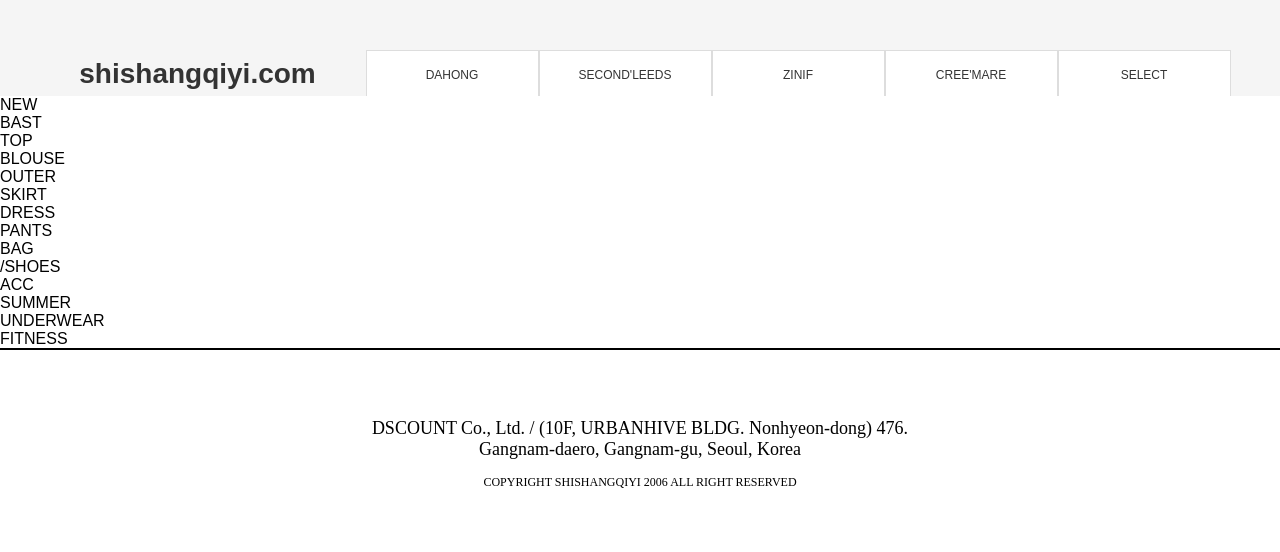
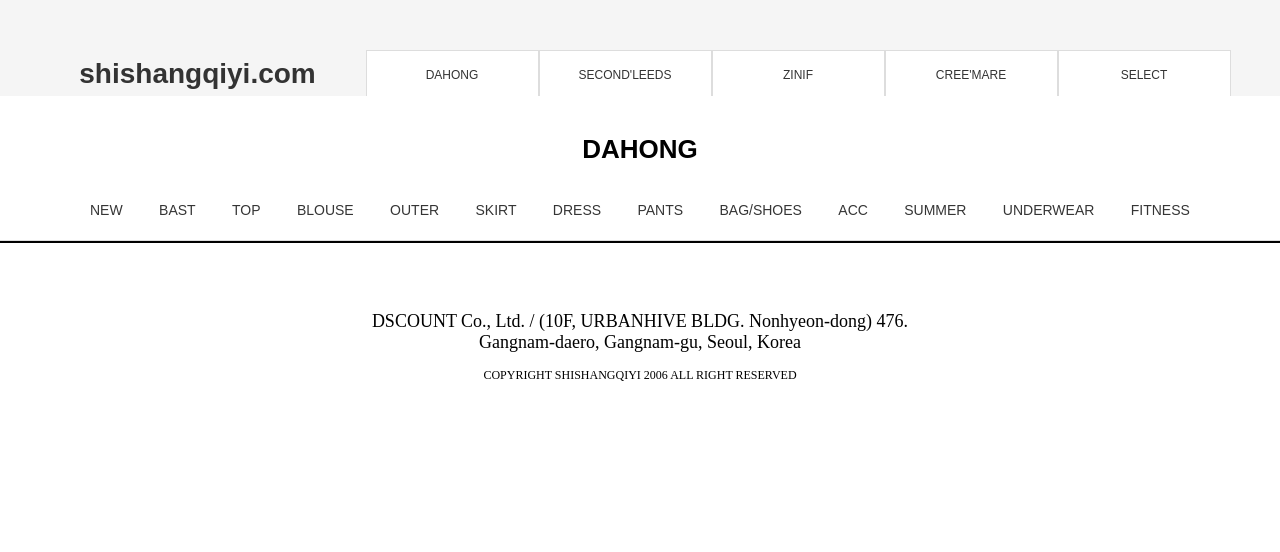
Before and after one commit to MaiSuiSui/shishangqiyi, a website: page html/productList.html in a window 1280 px wide. Shown: the top 552 px of the page. Drawn offline with nearby package versions, Linux system fonts and the light colour scheme; files that its build step writes are made by us from their sources; files whose address does not match are found by name.

Commit message:
add productlist nav

```diff
--- a/html/productList.html
+++ b/html/productList.html
@@ -22,6 +22,10 @@
 	</div>
 <!---------------------导航栏----------------------->
 	<div id="nav-wrap">
+		<div id="nav">
+			<h2>
+				DAHONG
+			</h2>
 			<ul id="nav">
 				<li>NEW</li>
 				<li>BAST</li>
@@ -31,13 +35,13 @@
 				<li>SKIRT</li>
 				<li>DRESS</li>
 				<li>PANTS</li>
-			<li>BAG</li>
-			<li>/SHOES</li>
+				<li>BAG/SHOES</li>
 				<li>ACC</li>
 				<li>SUMMER</li>
 				<li>UNDERWEAR</li>
 				<li>FITNESS</li>
 			</ul>
+		</div>
 	</div>
 <!------------------------尾部------------------------------------>
 	<div id="footer-wrap">
--- a/scss/base.scss
+++ b/scss/base.scss
@@ -7,7 +7,11 @@
 body{ font-family: 'Exo 2', sans-serif;height:19517px;}
 input,a{outline:none;}
 
-#header,#footer{margin:0 auto;}
+#header,#footer,#nav{margin:0 auto;width:1200px;}
+#footer-wrap,#nav-wrap{
+    width:100%;
+    background: white;
+}
 //----------------------------------首页头部----------------------------------------
 #header-wrap{
     width:100%;
@@ -51,7 +55,6 @@
 
 //-------------------------------------------首页footer------------------------------------
 #footer-wrap{
-    width:100%;
     overflow: hidden;
     border-top:2px solid #000000;
 }
@@ -75,3 +78,34 @@
 }
 
 //--------------------------------------商品列表页导航栏区---------------------------------------
+#nav-wrap{
+    height:144px;
+    border-bottom: 1px solid #DDDDDD;
+}
+#nav{
+    height:100%;
+    h2{
+        height:106px;
+        font-size: 26px;
+        text-align: center;
+        line-height: 106px;
+        font-weight:900;
+    }
+    ul{
+        color: #353535;
+        font-size: 14px;
+        font-weight: 500;
+        display: flex;
+        justify-content: space-between;
+        align-items: flex-start;
+        li{
+
+        }
+        :nth-child(1){
+            margin-left: 50px;
+          }
+        :nth-child(13){
+            margin-right: 50px;
+        }
+    }
+}
```
Also changed, not shown: dist/css/base.css, dist/html/productList.html. Lines whose indentation alone changed are shown as unchanged.
